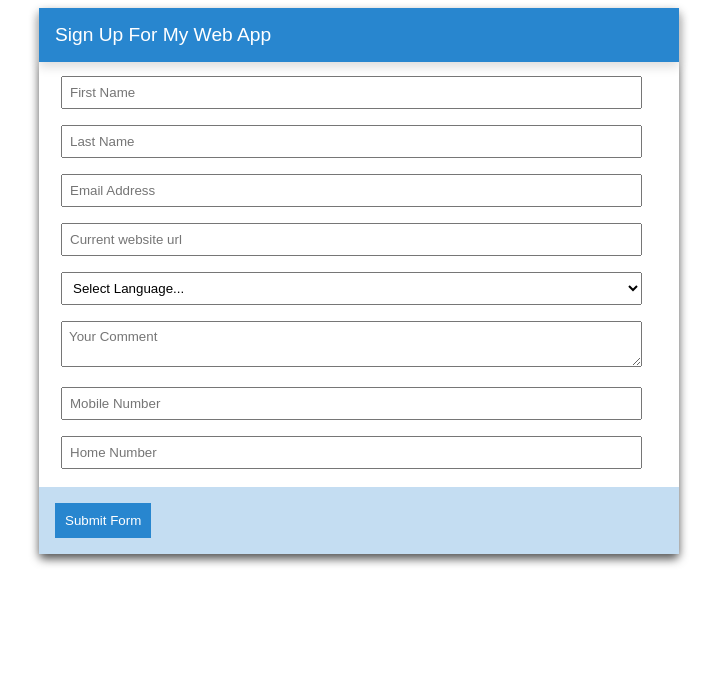
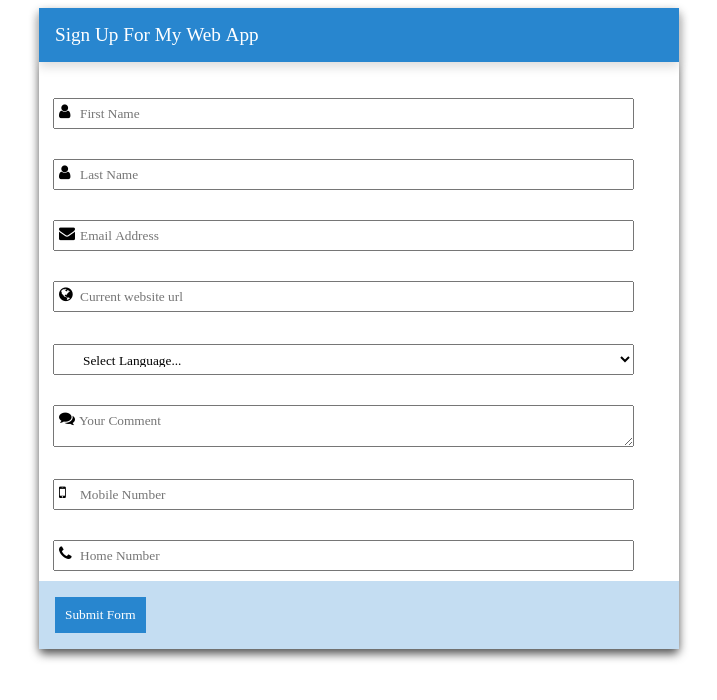
Before and after one commit to DavidTurkGT/formBuilder, a plain HTML site: page index.html in a window 1280 px wide. Shown: the whole page, without its empty margins (281-998 px from the left). Drawn offline with Linux system fonts and the light colour scheme.

Commit message:
Added the icons (finally)

```diff
--- a/main.js
+++ b/main.js
@@ -77,12 +77,16 @@ var formData = [
     "options": []
   }
 ];
+//This is a hard code of Unicode translations for Font-awesome icons.  It's static. I'm sorry :(
+var iconUni = ["&#xf007;","&#xf007;","&#xf0e0;","&#xf0ac;","","&#xf086;","&#xf10b;","&#xf095;"]
+
 
 function createFormElements(formData){
   var input_array = [];
 
   for (var i = 0; i < formData.length; i++){
     //Filter for select boxes, text areas, and everything else
+    // element.placeholder = buildFaIcon(formData[i].icon, formData[i].label);
     if(formData[i].type === "select"){
       var element = document.createElement("select");
       var initOpt = document.createElement("option");
@@ -97,9 +101,8 @@ function createFormElements(formData){
       var element = document.createElement("input");
     }
     element.type = formData[i].type;
+    //TODO: implement the font-awesome icons in placeholder
     element.placeholder = formData[i].label;
-    //TODO: implement the font-awesome icons in placeholder
-    // element.placeholder = buildFaIcon(formData[i].icon, formData[i].label);
     element.id = formData[i].id;
     for(var j = 0; j < formData[i].options.length; j++){
       var opt = document.createElement("option");
@@ -114,6 +117,14 @@ function createFormElements(formData){
 function addFormElements(input_array){
   var form = document.querySelector(".form");
   for(var i = 0; i < input_array.length; i++){
+    //Create and append the FontAwesome icon
+    if(formData[i].icon){
+      console.log("Creating icon", formData[i].label);
+      var icon = document.createElement("i");
+      icon.classList.add("fa",formData[i].icon);
+      console.log(icon);
+      form.appendChild(icon);
+    }
     form.appendChild(input_array[i]);
     form.appendChild(document.createElement("br"));
   }
--- a/styles.css
+++ b/styles.css
@@ -1,6 +1,6 @@
 *{
   box-sizing: border-box;
-  font-family: sans-serif;
+  font-family: FontAwesome;
 }
 
 form {
@@ -25,6 +25,10 @@ form{
   border-radius: 5px;
 }
 
+input{
+  font-family: FontAwesome;
+}
+
 .form {
   display: block;
   flex: 1 100%;
@@ -32,9 +36,11 @@ form{
 }
 
 .form *{
-  margin: 0.5rem;
+  margin: 0rem;
   padding: 7px;
+  padding-left: 25px;
   width: 95%;
+  max-width: 95%;
 }
 
 select{
@@ -55,3 +61,13 @@ button{
   border: none;
   padding: 10px;
 }
+
+.fa{
+  position: relative;
+  top: 28px;
+  left:-19px;
+}
+
+select#user-language {
+    margin-top: 2rem;
+}
```
